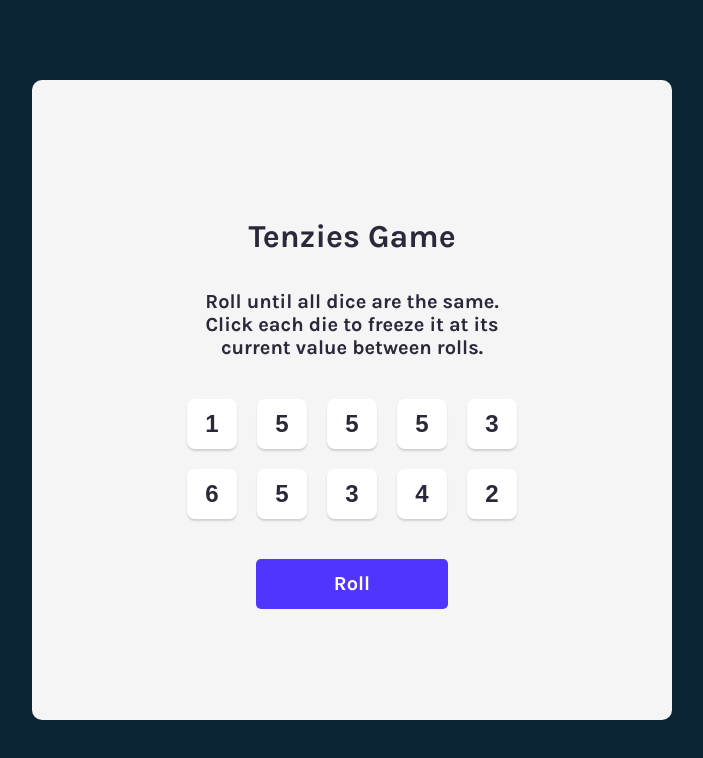
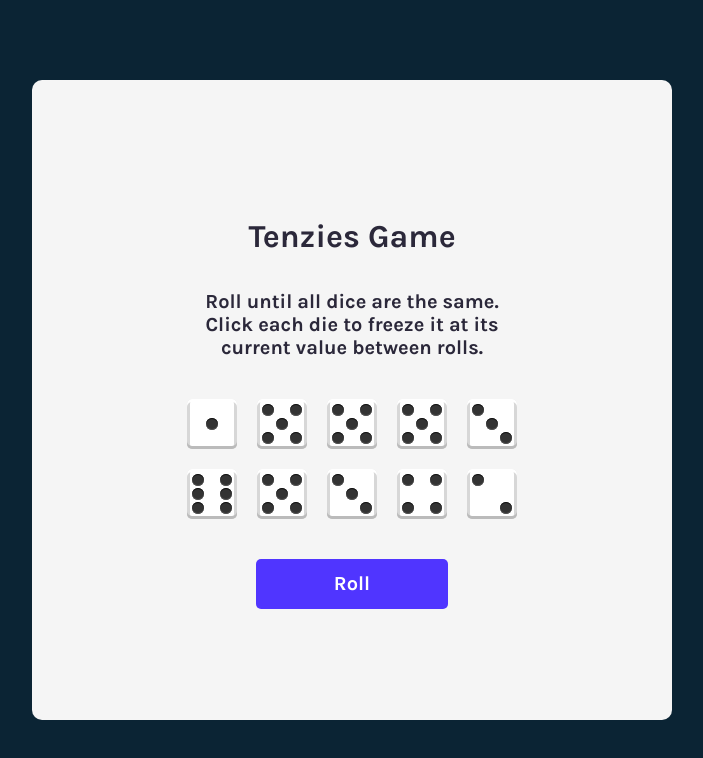
Before and after one commit to TwickE/TenziesGame, a React (Vite) app: page / in a window 1280 px wide. Shown: the top 758 px of the page, without its empty margins (288-991 px from the left). Built offline with nearby package versions, Linux system fonts and the light colour scheme.

Commit message:
Update to the Die style

```diff
--- a/src/Die.jsx
+++ b/src/Die.jsx
@@ -2,9 +2,25 @@ function Die(props) {
     const styles = {
         backgroundColor: props.isHeld ? "#59E391" : "white"
     }
+
+    const pip = () => <span className="pip"></span>
+
+
     return (
-      <button style={styles} className="Die" onClick={props.handleClick}>{props.value}</button>
+        <div style={styles} className="die-face" onClick={props.handleClick}>
+            {Array.from({ length: props.value }).map((_, i) => pip())}
+        </div>
     )
-  }
+}
 
-  export default Die
+export default Die
+/* function Die(props) {
+    const styles = {
+        backgroundColor: props.isHeld ? "#59E391" : "white"
+    }
+    return (
+        <button style={styles} className="Die" onClick={props.handleClick}>{props.value}</button>
+    )
+}
+
+export default Die */
--- a/src/index.css
+++ b/src/index.css
@@ -31,8 +31,8 @@ main {
     gap: 20px;
 }
 
-.Die {
-    width: 50px;
+.die-face {
+    /* width: 50px;
     height: 50px;
     border: none;
     border-radius: 8px;
@@ -40,7 +40,56 @@ main {
     font-size: 1.5rem;
     font-weight: bold;
     color: #2B283A;
-    cursor: pointer;
+    cursor: pointer; */
+
+    display: grid;
+	grid-template-areas:
+		"a . c"
+		"e g f"
+		"d . b";
+	grid-template-rows: repeat(3, 1fr);
+	grid-template-columns: repeat(3, 1fr);
+
+	flex: 0 0 auto;
+	padding: 4px;
+	width: 50px;
+	height: 50px;
+
+	background-color: #e7e7e7;
+	box-shadow: inset 0 3px white, inset 0 -3px #bbb, inset 3px 0 #d7d7d7,
+		inset -3px 0 #d7d7d7;
+	border-radius: 10%;
+}
+
+.pip {
+	display: block;
+	align-self: center;
+	justify-self: center;
+	width: 12px;
+	height: 12px;
+	border-radius: 50%;
+	background-color: #333;
+	box-shadow: inset 0 1px #111, inset 0 -1px #555;
+}
+
+.pip:nth-child(2) {
+	grid-area: b;
+}
+.pip:nth-child(3) {
+	grid-area: c;
+}
+.pip:nth-child(4) {
+	grid-area: d;
+}
+.pip:nth-child(5) {
+	grid-area: e;
+}
+.pip:nth-child(6) {
+	grid-area: f;
+}
+/* This selects the last pip of odd-valued dice (1, 3, 5) and positions the pip in the center */
+.pip:nth-child(odd):last-child {
+	grid-area: g;
 }
 
 .roll-btn {
```
